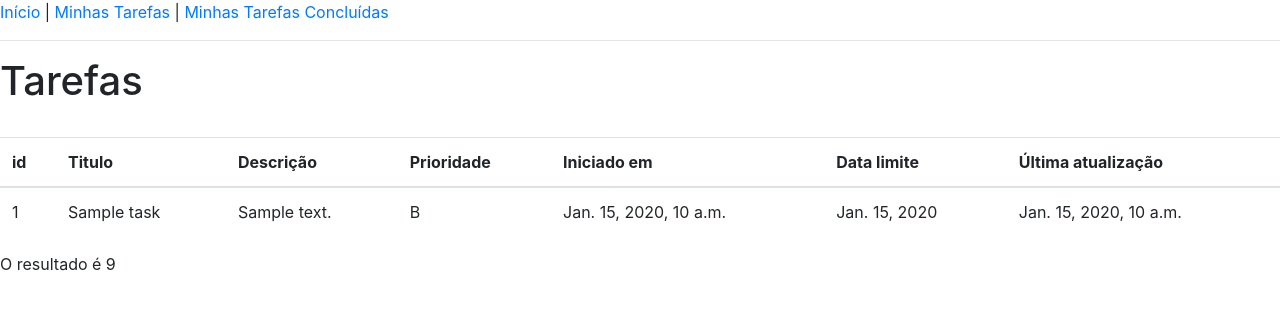
After one commit to silcosmo/to_do, a Django app: page /concluidas/ in a window 1280 px wide. The commit adds this page. Shown: the top 310 px of the page. Run offline with Django 5.2, Linux system fonts and the light colour scheme; tables that the repository leaves empty hold one stand-in row (values such as "Sample post").

Commit message:
atualizei

```diff
--- a/.venv)/pyvenv.cfg
+++ /dev/null
@@ -1,5 +0,0 @@
-home = C:\Users\Aluno\AppData\Local\Programs\Python\Python311
-include-system-site-packages = false
-version = 3.11.4
-executable = C:\Users\Aluno\AppData\Local\Programs\Python\Python311\python.exe
-command = C:\Users\Aluno\AppData\Local\Programs\Python\Python311\python.exe -m venv C:\Users\Aluno\Documents\GitHub\to_do\.venv)
--- a/main/urls.py
+++ b/main/urls.py
@@ -5,5 +5,7 @@ from .import  views
 
 urlpatterns = [
     path("", TaskList.as_view(), name='task_list'),
-    path('funçao/', views.task_list, name= 'task_list_funçao')
+    path("funçao/", views.task_list, name= 'task_list_funçao'), #Essa função só é ativada quando o caminhoda URL é escrito.
+    path("concluidas/", views.task_concluido, name= 'concluidas')
+
 ]
--- a/main/views.py
+++ b/main/views.py
@@ -19,3 +19,16 @@ def task_list(request):
         "titulos_pagina": 'Minhas Tarefas'
     }
     return render(request, 'tasks/task_list.html', context)
+
+def task_concluido(request):
+    a=4
+    b=5
+    c= a+b
+
+    tarefas =Task.objects.filter(concluida=1)
+    context = {
+        "tarefas":tarefas,
+        "titulo_pagina": "Minhas Tarefas Concluidas",
+        'c':c
+        }
+    return render(request, 'tasks/concluidas.html', context)
--- a/templates/base.html
+++ b/templates/base.html
@@ -11,7 +11,7 @@
 <body>
     <header>
         <nav>
-            <a href="{% url 'home' %}"> Início</a> | <a href="{% url 'task_list' %}"> Minhas Tarefas</a>
+            <a href="{% url 'home' %}"> Início</a> | <a href="{% url 'task_list' %}"> Minhas Tarefas</a> | <a href="{% url 'concluidas' %}"> Minhas Tarefas Concluídas</a>
         </nav>
         <hr>
     </header>
--- /dev/null
+++ b/templates/tasks/concluidas.html
@@ -0,0 +1,45 @@
+{% extends "base.html" %}
+
+
+{% block title %}Minhas Tarefas{% endblock %}
+
+{%block content %}
+
+<h1>Tarefas</h1>
+<br>
+
+<table class="table table-hover">
+  <thead>
+    <tr>
+      <th scope="col">id</th>
+      <th scope="col">Titulo</th>
+      <th scope="col">Descrição</th>
+      <th scope="col">Prioridade</th>
+      <th scope="col">Iniciado em </th>
+      <th scope="col">Data limite</th>
+      <th scope="col"> Última atualização </th>
+    </tr>
+  </thead>
+  <tbody>
+
+    {% for task in tarefas %}
+    <tr>
+
+      <td>{{ task.id }}</td>
+      <td>{{ task.titulo }}</td>
+      <td>{{ task.descricao }}</td>
+      <td>{{ task.prioridade}}</td>
+      <td>{{ task.criado_em}}</td>
+      <td>{{ task.data_limite}}</td>
+      <td>{{ task.atualizado_em}}</td>
+
+    </tr>
+
+    {%endfor%}
+
+  </tbody>
+</table>
+
+    O resultado é {{c}}
+
+{%endblock %}
```
Also changed, not shown: 9 other files.
